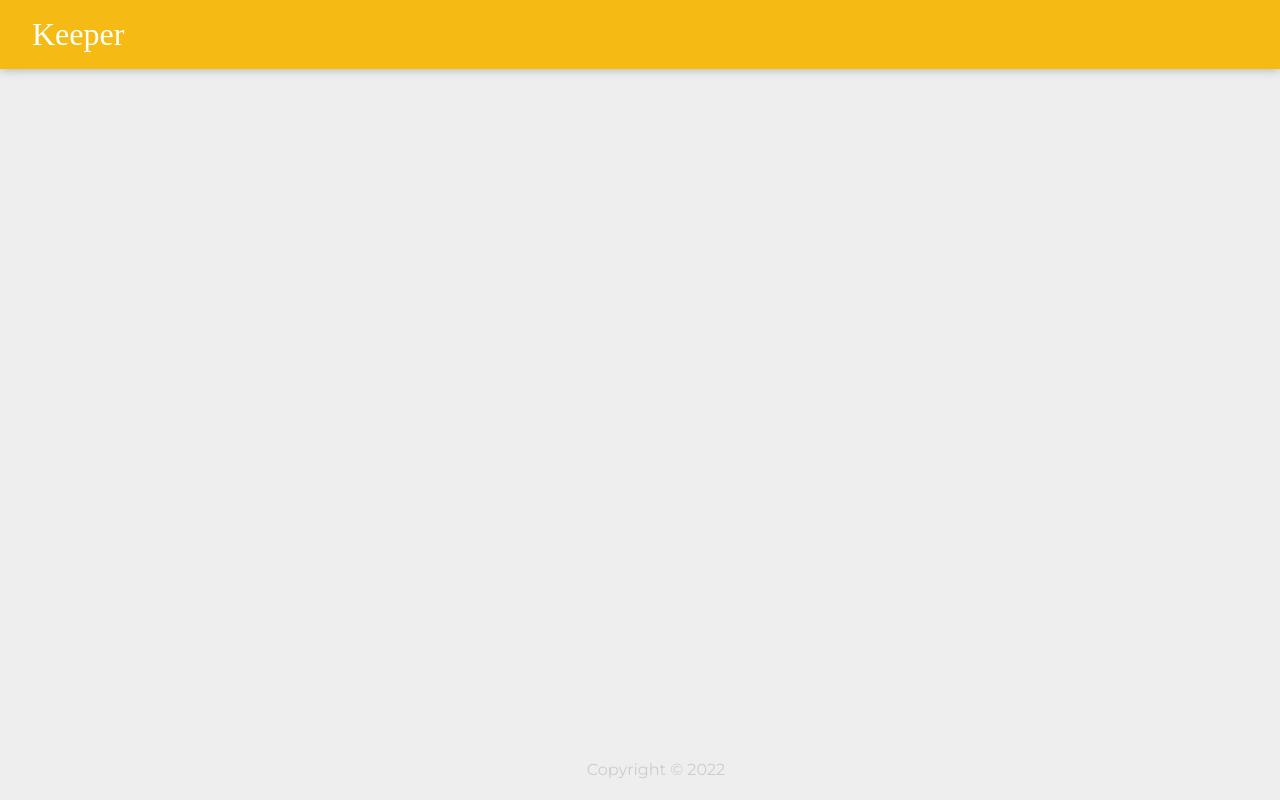
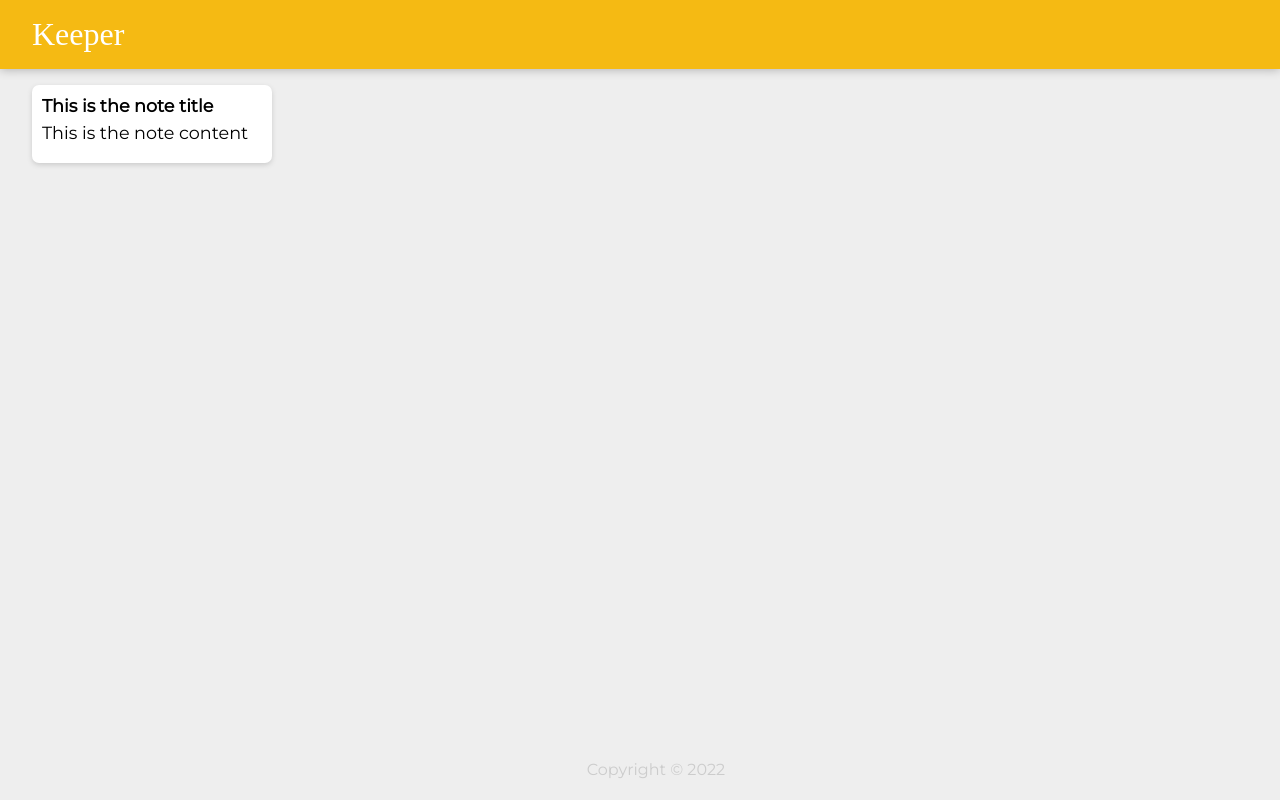
Before and after one commit to t-flim/Keeper-App-with-React, a React (Create React App) app: page / in a window 1280 px wide. Built offline with nearby package versions, Linux system fonts and the light colour scheme; a web font is replaced by a local one.

Commit message:
Import Note component

```diff
--- a/src/components/App.jsx
+++ b/src/components/App.jsx
@@ -9,6 +9,7 @@ function App() {
     return(
         <div>
             <Header />
+            <Note />
             <Footer />
         </div>
     )
```
